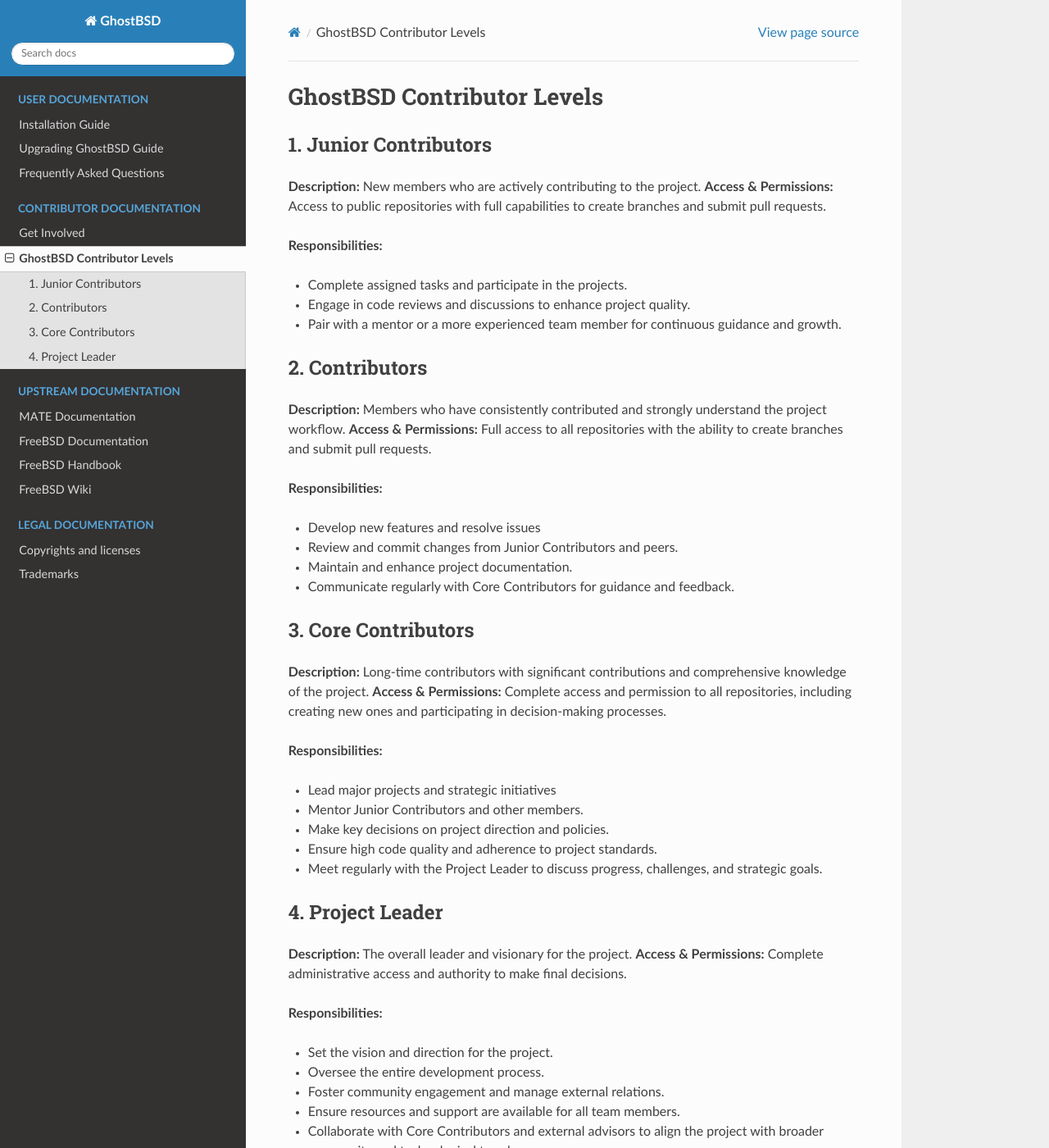
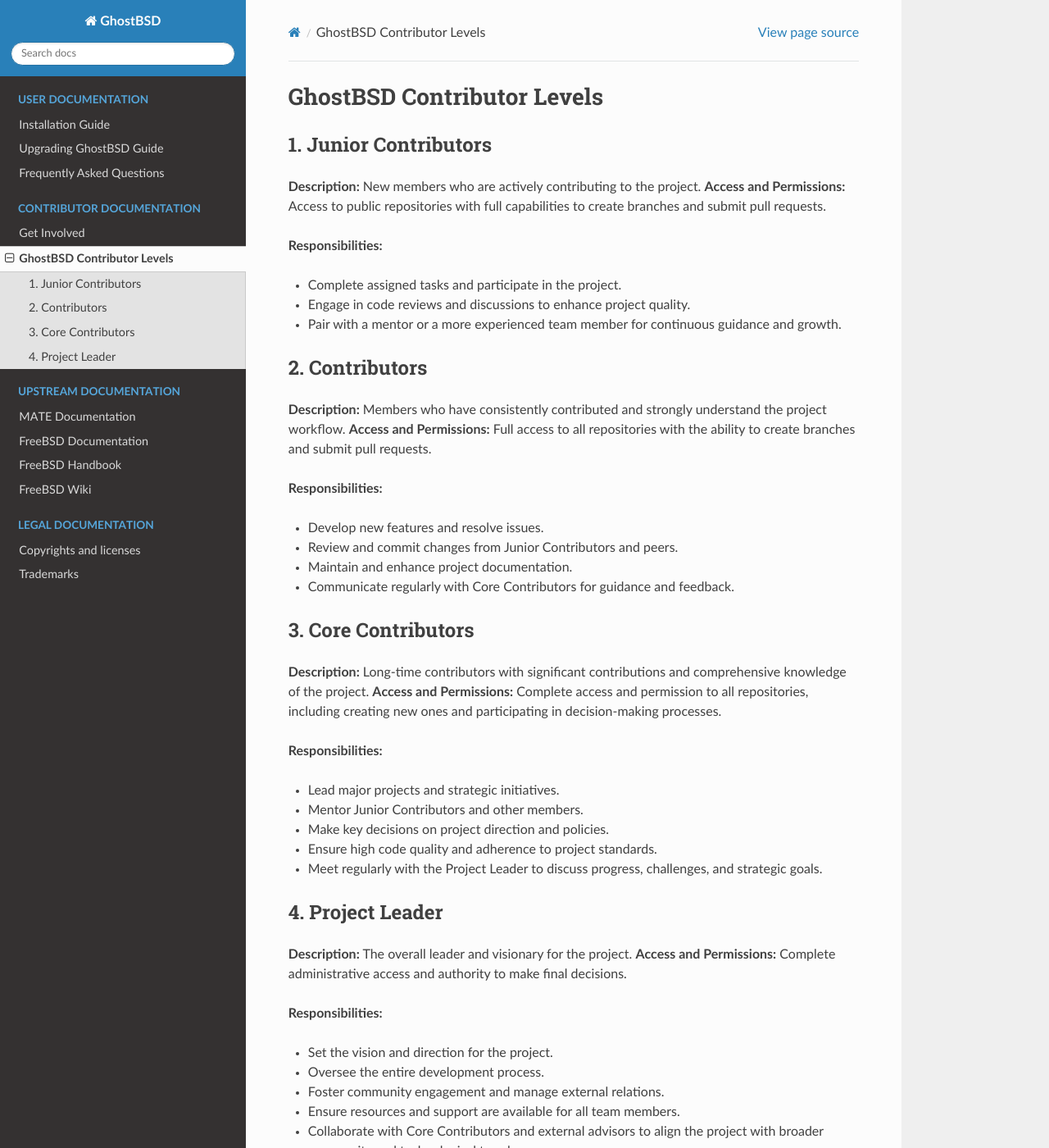
Before and after one commit to ghostbsd/documentation, a Sphinx documentation site: the page built from source/contributor/contributor-levels.md, in a window 1280 px wide and 1400 px high. Shown: the whole window at 82% size. Built offline with Sphinx 7.4.7 and the Read the Docs theme 2.0.0, drawn with Linux system fonts in a browser that asks for light colours.

Commit message:
Fixed sourcery-ai suggestion

```diff
--- a/source/contributor/contributor-levels.md
+++ b/source/contributor/contributor-levels.md
@@ -3,19 +3,19 @@
 
 ## 1. Junior Contributors
 **Description:** New members who are actively contributing to the project.
-**Access & Permissions:** Access to public repositories with full capabilities to create branches and submit pull requests.
+**Access and Permissions:** Access to public repositories with full capabilities to create branches and submit pull requests.
 
 **Responsibilities:**
-* Complete assigned tasks and participate in the projects.
+* Complete assigned tasks and participate in the project.
 * Engage in code reviews and discussions to enhance project quality.
 * Pair with a mentor or a more experienced team member for continuous guidance and growth.
 
 ## 2. Contributors
 **Description:** Members who have consistently contributed and strongly understand the project workflow.
-**Access & Permissions:** Full access to all repositories with the ability to create branches and submit pull requests.
+**Access and Permissions:** Full access to all repositories with the ability to create branches and submit pull requests.
 
 **Responsibilities:**
-* Develop new features and resolve issues
+* Develop new features and resolve issues.
 * Review and commit changes from Junior Contributors and peers.
 * Maintain and enhance project documentation.
 * Communicate regularly with Core Contributors for guidance and feedback.
@@ -23,10 +23,10 @@
 ## 3. Core Contributors
 
 **Description:** Long-time contributors with significant contributions and comprehensive knowledge of the project.
-**Access & Permissions:** Complete access and permission to all repositories, including creating new ones and participating in decision-making processes.
+**Access and Permissions:** Complete access and permission to all repositories, including creating new ones and participating in decision-making processes.
 
 **Responsibilities:**
-* Lead major projects and strategic initiatives
+* Lead major projects and strategic initiatives.
 * Mentor Junior Contributors and other members.
 * Make key decisions on project direction and policies.
 * Ensure high code quality and adherence to project standards.
@@ -34,7 +34,7 @@
 
 ## 4. Project Leader
 **Description:** The overall leader and visionary for the project.
-**Access & Permissions:** Complete administrative access and authority to make final decisions.
+**Access and Permissions:** Complete administrative access and authority to make final decisions.
 
 **Responsibilities:**
 * Set the vision and direction for the project.
```
